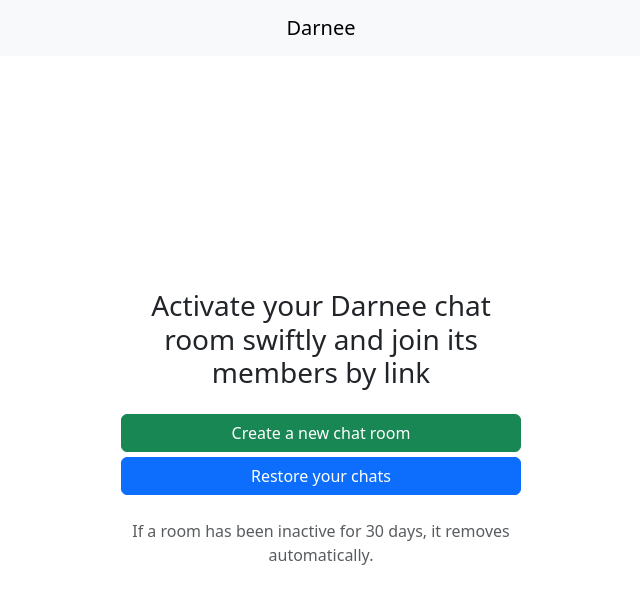
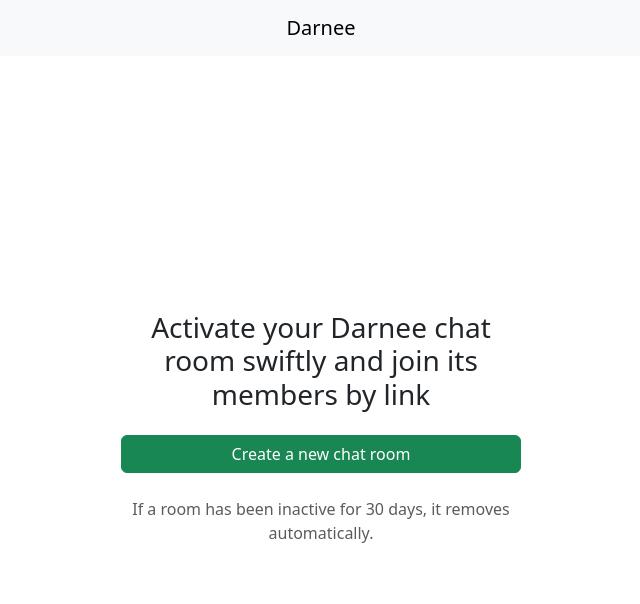
Before and after one commit to zedaster/darnee-client, a React (Create React App) app: page / in a window 1280 px wide. Shown: the top 604 px of the page, without its empty margins (319-959 px from the left). Built offline with nearby package versions, Linux system fonts and the light colour scheme.

Commit message:
Hide not-working components

```diff
--- a/src/App.js
+++ b/src/App.js
@@ -16,7 +16,7 @@
                     <Route index path="/" element={<HomePage/>}/>
                     <Route index path="create-chat" element={<CreateChatPage/>}/>
                     <Route index path="join/:id" element={<JoinChatPage/>}/>
-                    <Route index path="restore-chats" element={<RestoreChatsPage/>}/>
+                    {/*<Route index path="restore-chats" element={<RestoreChatsPage/>}/>*/}
                     <Route path="chat/:id" element={<ChatPage/>}/>
                     <Route path="*" element={<NotFoundPage/>}/>
                 </Routes>
--- a/src/components/start-form/StartForm.js
+++ b/src/components/start-form/StartForm.js
@@ -22,7 +22,7 @@
         return (
             <form onSubmit={this.handleFormSubmit}>
                 <NameInput className="mb-3" onInputChange={this.handleNameChange} />
-                <EmailInput className="mb-3" onInputChange={this.handleEmailChange} />
+                {/*<EmailInput className="mb-3" onInputChange={this.handleEmailChange} />*/}
                 <button type="submit"
                         className="btn btn-primary w-100"
                         disabled={this.isButtonDisabled}>
--- a/src/pages/home/HomePage.js
+++ b/src/pages/home/HomePage.js
@@ -16,9 +16,9 @@
                             <Link to="create-chat">
                                 <button type="button" className="btn btn-success">Create a new chat room</button>
                             </Link>
-                            <Link to="restore-chats">
-                                <button type="button" className="btn btn-primary">Restore your chats</button>
-                            </Link>
+                            {/*<Link to="restore-chats">*/}
+                            {/*    <button type="button" className="btn btn-primary">Restore your chats</button>*/}
+                            {/*</Link>*/}
 
                         </div>
                         <p className="text-muted text-center mt-3 mb-0">If a room has been inactive for 30 days, it removes
```
